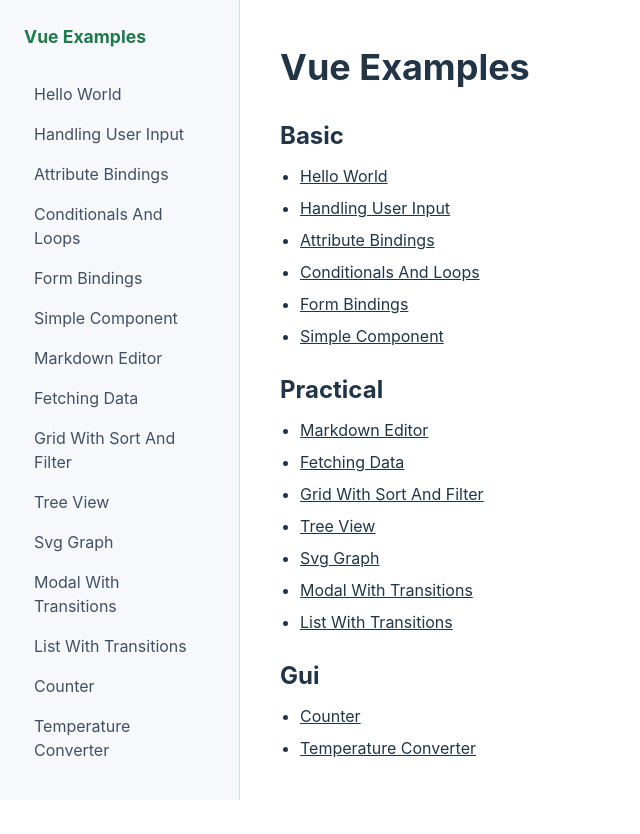
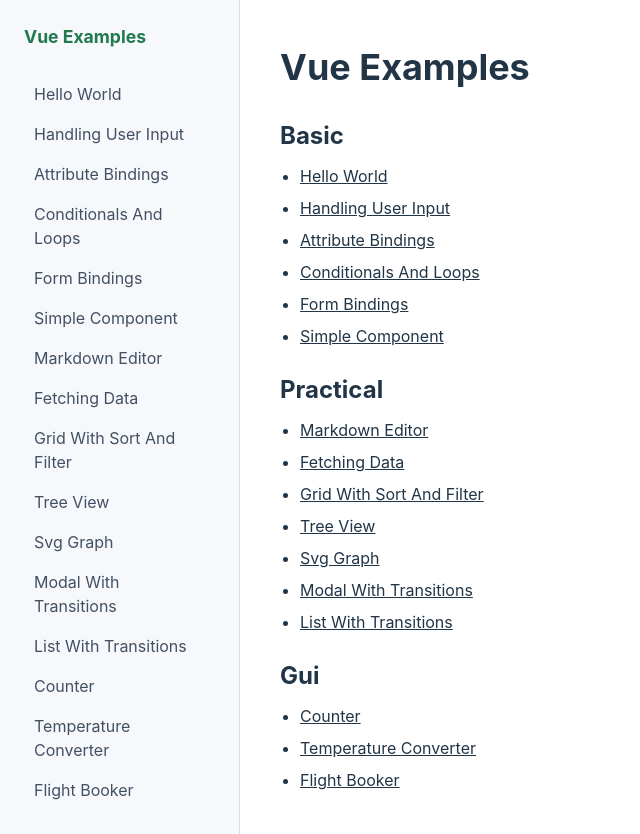
Before and after one commit to tkgakr/vue-examples, a Vue app: page / in a window 1280 px wide. Shown: the whole page, without its empty margins (0-640 px from the left). Before the commit the page ends 800 px from the top, so only its background shows below. Built offline with nearby package versions, Linux system fonts and the light colour scheme.

Commit message:
test: Flight Booker のテストケースを追加

```diff
--- a/src/router/index.ts
+++ b/src/router/index.ts
@@ -76,6 +76,11 @@
     component: () => import('@/examples/gui/temperature-converter/TemperatureConverter.vue'),
     meta: { category: 'Gui', title: 'Temperature Converter' },
   },
+  {
+    path: '/gui/flight-booker',
+    component: () => import('@/examples/gui/flight-booker/FlightBooker.vue'),
+    meta: { category: 'Gui', title: 'Flight Booker' },
+  },
 ] satisfies RouteRecordRaw[]
 
 const routes: RouteRecordRaw[] = [
```
Also changed, not shown: 1 other file (tests, documents, lock files or other folders).
